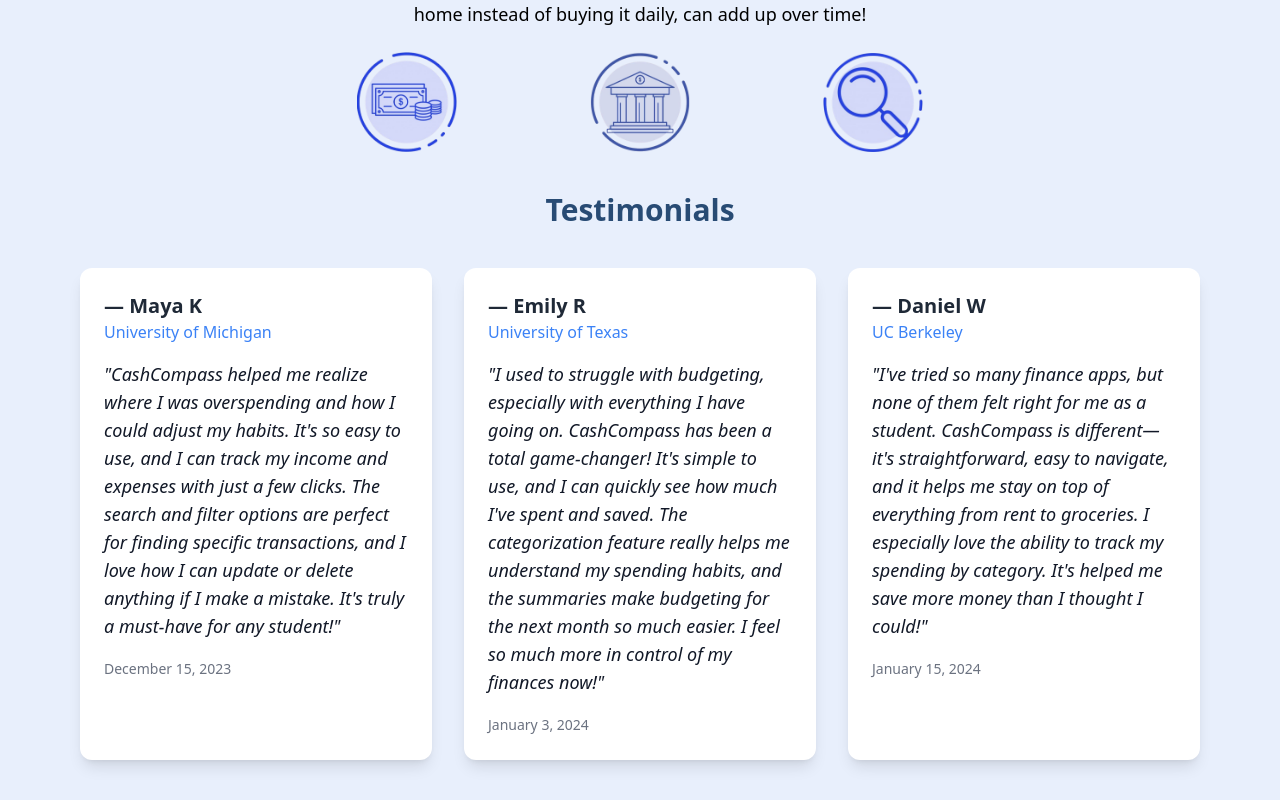
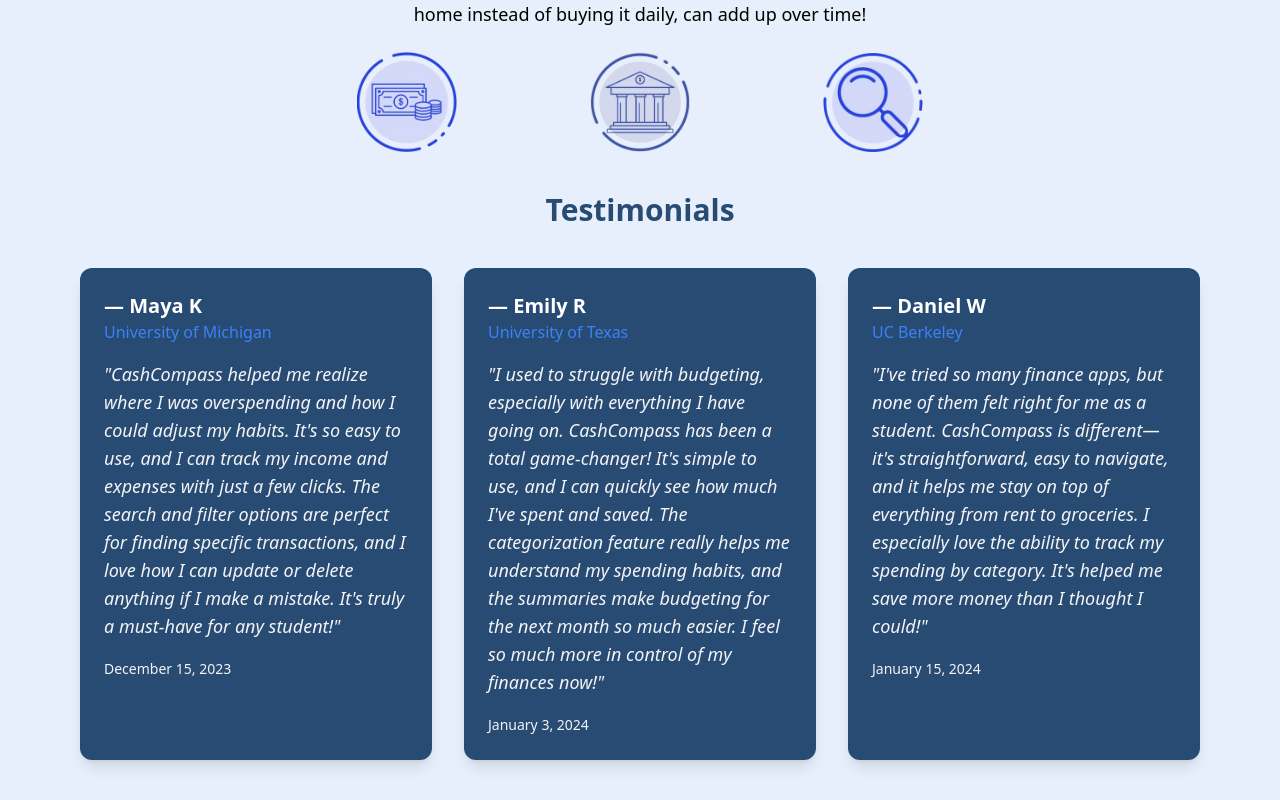
Before and after one commit to DanielFreeman068/react_tailwind, a React (Create React App) app in the folder react_tailwind/: page /about in a window 1280 px wide. Shown: the part 1414-2214 px from the top of the page. Built offline with nearby package versions, Linux system fonts and the light colour scheme.

Commit message:
Update About.jsx

```diff
--- a/react_tailwind/src/About.jsx
+++ b/react_tailwind/src/About.jsx
@@ -126,15 +126,14 @@
             <div className="max-w-6xl mx-auto px-4">
                 <div className="grid grid-cols-1 md:grid-cols-2 lg:grid-cols-3 gap-8">
                 {testimonials.map((testimonial, index) => (
-                    <div key={index} className="bg-white text-gray-900 rounded-xl p-6 shadow-lg transition-transform transform hover:-translate-y-1">
+                    <div key={index} className="bg-dark-blue text-gray-900 rounded-xl p-6 shadow-lg transition-transform transform hover:-translate-y-1">
                         <div className="mb-4">
-                            <h3 className="text-xl font-bold text-gray-800">— {testimonial.name}</h3>
+                            <h3 className="text-xl font-bold text-white">— {testimonial.name}</h3>
                             <span className="text-blue-500 font-medium">{testimonial.school}</span>
                         </div>
                         <div className="relative">
-                            <i className="fas fa-quote-left text-blue-500 opacity-20 text-3xl absolute -top-2 -left-2"></i>
-                            <p className="text-lg italic mb-4">"{testimonial.quote}"</p>
-                            <span className="text-gray-500 text-sm">{testimonial.date}</span>
+                            <p className="text-lg text-gray-100 italic mb-4">"{testimonial.quote}"</p>
+                            <span className="text-gray-100 text-sm">{testimonial.date}</span>
                         </div>
                     </div>
                 ))}
```
